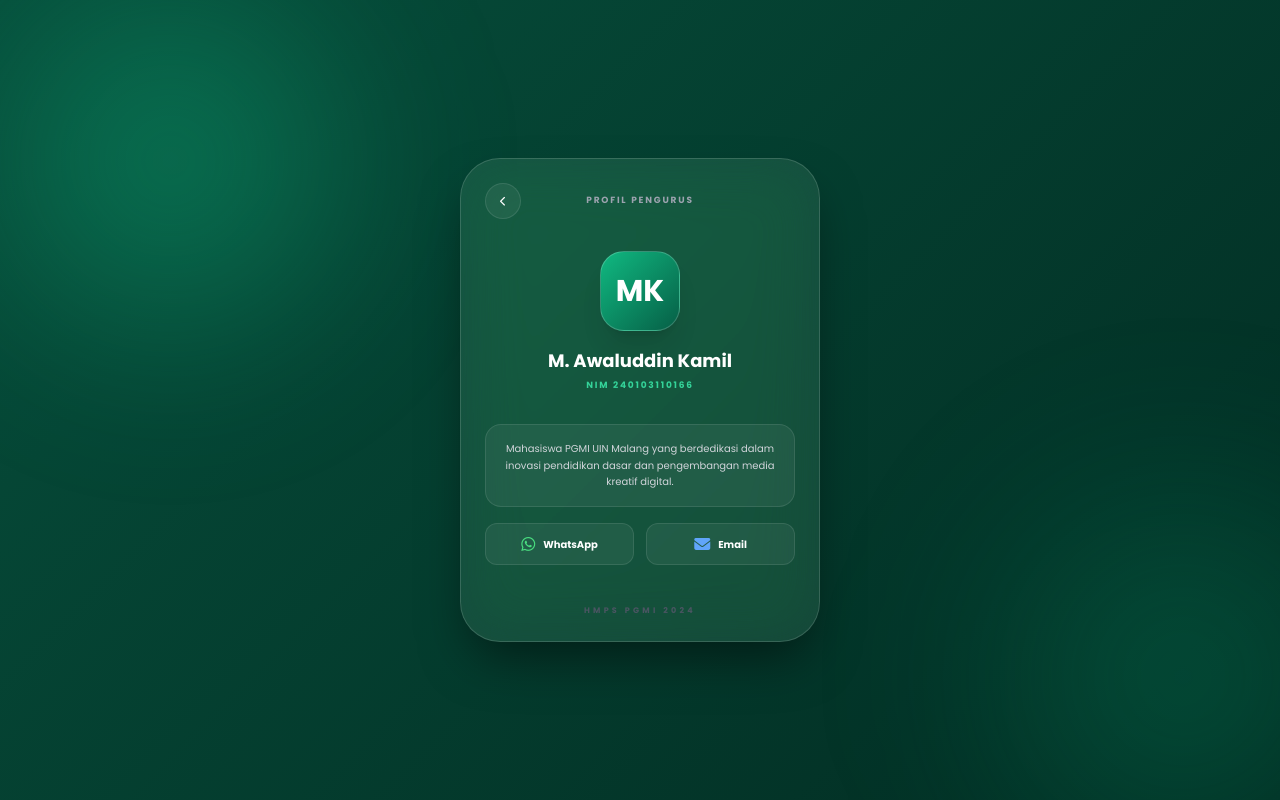
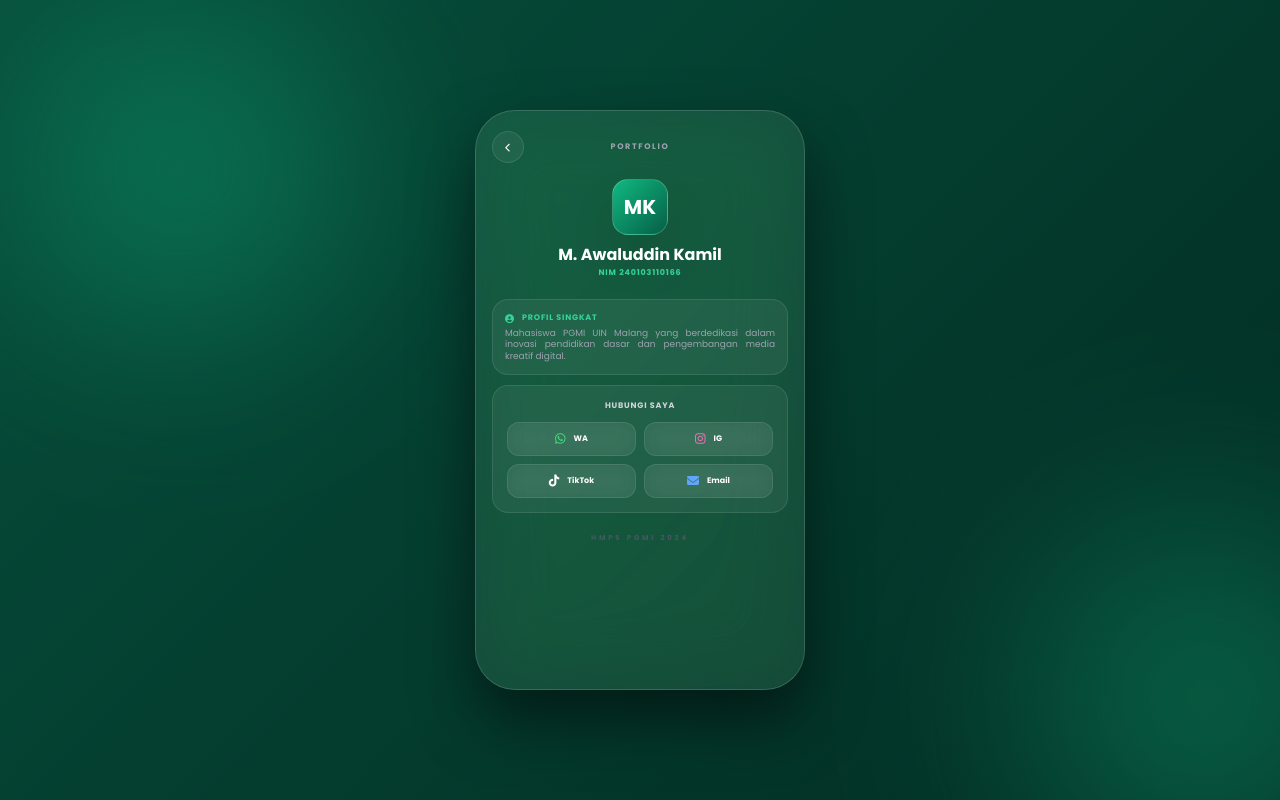
Before and after one commit to sempurnain/pengurus-hmps-pgmi-priode-2026, a plain HTML site: page index.html in a window 1280 px wide. Both pictures are taken after a click on the button "TENTANG DIRI SAYA". Drawn offline with nearby package versions, Linux system fonts and the light colour scheme.

Commit message:
Update index.html

```diff
--- a/index.html
+++ b/index.html
@@ -13,18 +13,15 @@
             background: #000;
             color: #fff;
             margin: 0; padding: 0;
-            display: flex;
-            justify-content: center;
-            align-items: center;
-            min-height: 100vh;
             overflow: hidden;
+            font-style: normal !important;
         }
         * { font-style: normal !important; -webkit-tap-highlight-color: transparent; }
 
-        /* iOS 18 Dynamic Liquid Background */
         .liquid-bg {
             position: fixed; top: 0; left: 0; width: 100%; height: 100%;
             z-index: -1; background: linear-gradient(135deg, #064e3b 0%, #022c22 100%);
+            overflow: hidden;
         }
         .liquid-blob {
             position: absolute; width: 500px; height: 500px;
@@ -33,136 +30,152 @@
             animation: move 25s infinite alternate ease-in-out;
         }
         .blob-1 { top: -100px; left: -100px; }
-        .blob-2 { bottom: -100px; right: -100px; background: radial-gradient(circle, rgba(5, 150, 105, 0.3) 0%, rgba(0, 0, 0, 0) 70%); animation-delay: -5s; }
+        .blob-2 { bottom: -100px; right: -100px; animation-delay: -5s; }
 
         @keyframes move {
-            from { transform: translate(0, 0) scale(1); }
-            to { transform: translate(100px, 50px) scale(1.2); }
+            from { transform: translate(0, 0) scale(1) rotate(0deg); }
+            to { transform: translate(150px, 100px) scale(1.3) rotate(90deg); }
         }
 
-        /* Card Style - Auto Height & Responsive Width */
         .ios-glass {
             background: rgba(255, 255, 255, 0.08);
-            backdrop-filter: blur(30px) saturate(180%);
-            -webkit-backdrop-filter: blur(30px) saturate(180%);
+            backdrop-filter: blur(35px) saturate(200%);
+            -webkit-backdrop-filter: blur(35px) saturate(200%);
             border: 0.5px solid rgba(255, 255, 255, 0.15);
             border-radius: 2.5rem;
-            width: 92%; /* Lebar otomatis di HP */
-            max-width: 360px; /* Lebar maksimal di layar besar */
-            display: flex;
-            flex-direction: column;
-            box-shadow: 0 25px 50px -12px rgba(0, 0, 0, 0.5);
         }
 
         .ios-btn {
             background: rgba(255, 255, 255, 0.06);
             border: 0.5px solid rgba(255, 255, 255, 0.1);
-            transition: all 0.2s ease;
+            backdrop-filter: blur(10px);
+            transition: all 0.3s cubic-bezier(0.25, 1, 0.5, 1);
         }
-        .ios-btn:active { transform: scale(0.97); background: rgba(255, 255, 255, 0.12); }
+        .ios-btn:active { transform: scale(0.96); background: rgba(255, 255, 255, 0.15); }
 
-        .page { display: none; animation: fadeIn 0.4s ease-out forwards; }
-        .page-active { display: flex; flex-direction: column; }
+        .page { display: none; animation: iosSlideUp 0.6s cubic-bezier(0.23, 1, 0.32, 1) forwards; }
+        .page-active { display: flex; flex-direction: column; height: 100%; }
 
-        @keyframes fadeIn {
-            from { opacity: 0; transform: translateY(10px); }
-            to { opacity: 1; transform: translateY(0); }
+        @keyframes iosSlideUp {
+            from { opacity: 0; transform: translateY(20px); filter: blur(5px); }
+            to { opacity: 1; transform: translateY(0); filter: blur(0); }
         }
+
+        .haptic-pulse { animation: haptic 2s infinite; }
+        @keyframes haptic { 0%, 100% { opacity: 1; } 50% { opacity: 0.7; } }
 
         .scrollbar-hide::-webkit-scrollbar { display: none; }
     </style>
 </head>
-<body>
+<body class="flex justify-center items-center min-h-screen p-2">
 
     <div class="liquid-bg">
         <div class="liquid-blob blob-1"></div>
         <div class="liquid-blob blob-2"></div>
     </div>
 
-    <!-- Main Card Container -->
-    <div class="ios-glass overflow-hidden">
+    <!-- Main Container -->
+    <div class="w-full max-w-[330px] h-[580px] ios-glass relative overflow-hidden shadow-[0_30px_60px_rgba(0,0,0,0.5)]">
 
-        <!-- HALAMAN 1 -->
-        <div id="main-page" class="page page-active p-6 text-center">
+        <!-- ================= HALAMAN 1: HOME ================= -->
+        <!-- p-4 diturunkan padding atasnya menggunakan pt-5 -->
+        <div id="main-page" class="page page-active px-4 pt-5 pb-4 text-center">
 
-            <!-- Header: Margin dikurangi agar simetris dengan padding card -->
-            <div class="mb-8">
-                <div class="inline-flex items-center gap-2 bg-emerald-500/20 px-3 py-1 rounded-full border border-emerald-500/30 mb-4">
-                    <span class="w-1.5 h-1.5 rounded-full bg-emerald-400 animate-pulse"></span>
-                    <span class="text-[9px] font-bold tracking-[0.2em] text-emerald-100 uppercase">Pengurus HMPS</span>
+            <!-- Header Section: Jarak atas (mt-0) & Jarak bawah (mb-4) dipersempit -->
+            <div class="mt-0 mb-4">
+                <div class="inline-flex items-center gap-2 bg-white/10 px-3 py-1 rounded-full border border-white/10 mb-2 haptic-pulse">
+                    <span class="w-1.5 h-1.5 rounded-full bg-emerald-400"></span>
+                    <span class="text-[8px] font-bold tracking-[0.2em] text-emerald-100 uppercase">Pengurus HMPS</span>
                 </div>
-                <h1 class="text-xl font-bold tracking-tight text-white mb-1">PGMI UIN MALANG</h1>
-                <p class="text-[10px] text-emerald-400/80 font-semibold tracking-widest uppercase">Periode 2024 - 2025</p>
+                <h1 class="text-lg font-bold tracking-tight text-white mb-0">PGMI UIN MALANG</h1>
+                <p class="text-[9px] text-emerald-400/80 font-semibold tracking-widest leading-none">PERIODE 2024 - 2025</p>
             </div>
 
-            <!-- List Menu -->
-            <div class="space-y-3 mb-8">
-                <a href="https://youtube.com/@hmpspgmiuinmalang7341" target="_blank" class="ios-btn flex items-center p-3.5 rounded-2xl">
-                    <div class="w-10 h-10 bg-red-500/20 rounded-xl flex items-center justify-center mr-4">
-                        <i class="fab fa-youtube text-red-500 text-lg"></i>
+            <!-- List Links: Spacing diperkecil -->
+            <div class="space-y-2 flex-grow overflow-y-auto scrollbar-hide">
+                <a href="https://youtube.com/@hmpspgmiuinmalang7341" target="_blank" class="ios-btn flex items-center p-3 rounded-2xl group">
+                    <div class="w-9 h-9 bg-red-500/20 rounded-xl flex items-center justify-center mr-3 border border-red-500/20">
+                        <i class="fab fa-youtube text-red-500 text-base"></i>
                     </div>
-                    <span class="text-xs font-semibold text-gray-200">YouTube Official</span>
+                    <span class="text-[11px] font-semibold text-gray-200">YouTube Official</span>
                 </a>
 
-                <a href="https://www.instagram.com/sahabatpgmiuinmlg" target="_blank" class="ios-btn flex items-center p-3.5 rounded-2xl">
-                    <div class="w-10 h-10 bg-pink-500/20 rounded-xl flex items-center justify-center mr-4">
-                        <i class="fab fa-instagram text-pink-400 text-lg"></i>
+                <a href="https://www.instagram.com/sahabatpgmiuinmlg" target="_blank" class="ios-btn flex items-center p-3 rounded-2xl group">
+                    <div class="w-9 h-9 bg-gradient-to-tr from-yellow-500/20 via-pink-500/20 to-purple-500/20 rounded-xl flex items-center justify-center mr-3 border border-white/10">
+                        <i class="fab fa-instagram text-pink-400 text-base"></i>
                     </div>
-                    <span class="text-xs font-semibold text-gray-200">Instagram Resmi</span>
+                    <span class="text-[11px] font-semibold text-gray-200">Instagram Resmi</span>
                 </a>
 
-                <a href="https://www.tiktok.com/@sahabatpgmiuinmlg" target="_blank" class="ios-btn flex items-center p-3.5 rounded-2xl">
-                    <div class="w-10 h-10 bg-white/10 rounded-xl flex items-center justify-center mr-4">
-                        <i class="fab fa-tiktok text-white text-lg"></i>
+                <a href="https://www.tiktok.com/@sahabatpgmiuinmlg" target="_blank" class="ios-btn flex items-center p-3 rounded-2xl group">
+                    <div class="w-9 h-9 bg-white/10 rounded-xl flex items-center justify-center mr-3 border border-white/10">
+                        <i class="fab fa-tiktok text-white text-base"></i>
                     </div>
-                    <span class="text-xs font-semibold text-gray-200">TikTok PGMI</span>
+                    <span class="text-[11px] font-semibold text-gray-200">TikTok PGMI</span>
                 </a>
             </div>
 
-            <!-- Tombol Navigasi Bawah -->
-            <button onclick="togglePage()" class="w-full py-4 rounded-2xl text-[11px] font-bold bg-white text-black shadow-lg active:scale-95 transition-all uppercase tracking-widest">
-                Tentang Diri Saya
+            <!-- Separator: Padding diperkecil -->
+            <div class="py-3 flex justify-center items-center gap-2">
+                <div class="h-[0.5px] w-8 bg-white/10"></div>
+                <div class="w-1 h-1 rounded-full bg-white/20"></div>
+                <div class="h-[0.5px] w-8 bg-white/10"></div>
+            </div>
+
+            <button onclick="togglePage()" class="ios-btn w-full py-3.5 rounded-2xl text-[11px] font-bold bg-white text-black shadow-lg active:scale-95 transition-all mb-1">
+                TENTANG DIRI SAYA
             </button>
         </div>
 
-        <!-- HALAMAN 2 -->
-        <div id="portfolio-page" class="page p-6">
-            <div class="flex items-center justify-between mb-8">
-                <button onclick="togglePage()" class="w-9 h-9 ios-btn rounded-full flex items-center justify-center">
-                    <i class="fas fa-chevron-left text-[10px]"></i>
+        <!-- ================= HALAMAN 2: PORTFOLIO ================= -->
+        <div id="portfolio-page" class="page px-4 pt-5 pb-4 overflow-y-auto scrollbar-hide">
+            <div class="flex justify-between items-center mb-4">
+                <button onclick="togglePage()" class="w-8 h-8 ios-btn rounded-full flex items-center justify-center">
+                    <i class="fas fa-chevron-left text-[9px]"></i>
                 </button>
-                <span class="text-[9px] font-bold tracking-[0.2em] text-gray-400 uppercase">Profil Pengurus</span>
-                <div class="w-9"></div>
+                <span class="text-[8px] font-bold tracking-[0.2em] text-gray-400 uppercase">Portfolio</span>
+                <div class="w-8"></div>
             </div>
 
-            <div class="flex flex-col items-center mb-8">
-                <div class="w-20 h-20 bg-gradient-to-br from-emerald-500 to-emerald-800 rounded-3xl flex items-center justify-center text-white text-3xl font-bold shadow-xl mb-4 border border-white/20">
+            <div class="flex flex-col items-center mb-5">
+                <div class="w-14 h-14 bg-gradient-to-br from-emerald-500 to-emerald-800 rounded-2xl flex items-center justify-center text-white text-xl font-bold shadow-2xl mb-2 border border-white/20">
                     MK
                 </div>
-                <h2 class="text-lg font-bold">M. Awaluddin Kamil</h2>
-                <p class="text-[9px] text-emerald-400 font-bold tracking-[0.2em] uppercase mt-1">NIM 240103110166</p>
+                <h2 class="text-base font-bold text-center">M. Awaluddin Kamil</h2>
+                <p class="text-[8px] text-emerald-400 font-bold tracking-widest uppercase">NIM 240103110166</p>
             </div>
 
-            <div class="space-y-4">
-                <div class="ios-btn p-4 rounded-2xl">
-                    <p class="text-[10px] text-gray-300 leading-relaxed text-center">
+            <div class="space-y-2.5">
+                <div class="ios-btn p-3 rounded-2xl">
+                    <div class="flex items-center gap-2 mb-1 text-emerald-400">
+                        <i class="fas fa-user-circle text-[9px]"></i>
+                        <h3 class="text-[8px] font-bold uppercase tracking-widest">Profil Singkat</h3>
+                    </div>
+                    <p class="text-[9px] text-gray-400 leading-tight text-justify">
                         Mahasiswa PGMI UIN Malang yang berdedikasi dalam inovasi pendidikan dasar dan pengembangan media kreatif digital.
                     </p>
                 </div>
 
-                <div class="grid grid-cols-2 gap-3">
-                    <a href="#" class="ios-btn py-3 rounded-xl flex items-center justify-center gap-2">
-                        <i class="fab fa-whatsapp text-green-400"></i>
-                        <span class="text-[10px] font-bold">WhatsApp</span>
-                    </a>
-                    <a href="#" class="ios-btn py-3 rounded-xl flex items-center justify-center gap-2">
-                        <i class="fas fa-envelope text-blue-400"></i>
-                        <span class="text-[10px] font-bold">Email</span>
-                    </a>
+                <div class="ios-btn p-3.5 rounded-2xl">
+                    <h3 class="text-[8px] font-bold text-gray-300 uppercase tracking-widest mb-2.5 text-center">Hubungi Saya</h3>
+                    <div class="grid grid-cols-2 gap-2">
+                        <a href="#" class="ios-btn py-2 rounded-xl flex items-center justify-center gap-2 text-[8px] font-bold">
+                            <i class="fab fa-whatsapp text-green-400 text-xs"></i> WA
+                        </a>
+                        <a href="#" class="ios-btn py-2 rounded-xl flex items-center justify-center gap-2 text-[8px] font-bold">
+                            <i class="fab fa-instagram text-pink-400 text-xs"></i> IG
+                        </a>
+                        <a href="#" class="ios-btn py-2 rounded-xl flex items-center justify-center gap-2 text-[8px] font-bold">
+                            <i class="fab fa-tiktok text-white text-xs"></i> TikTok
+                        </a>
+                        <a href="#" class="ios-btn py-2 rounded-xl flex items-center justify-center gap-2 text-[8px] font-bold">
+                            <i class="fas fa-envelope text-blue-400 text-xs"></i> Email
+                        </a>
+                    </div>
                 </div>
             </div>
 
-            <p class="text-center text-[8px] text-gray-600 font-bold tracking-[0.4em] uppercase mt-10">HMPS PGMI 2024</p>
+            <p class="text-center text-[7px] text-gray-600 font-bold tracking-[0.4em] uppercase py-5">HMPS PGMI 2024</p>
         </div>
     </div>
 
@@ -170,10 +183,18 @@
         function togglePage() {
             const main = document.getElementById('main-page');
             const port = document.getElementById('portfolio-page');
-            main.classList.toggle('page-active');
-            main.style.display = main.classList.contains('page-active') ? 'flex' : 'none';
-            port.classList.toggle('page-active');
-            port.style.display = port.classList.contains('page-active') ? 'flex' : 'none';
+
+            if (main.classList.contains('page-active')) {
+                main.classList.remove('page-active');
+                main.style.display = 'none';
+                port.style.display = 'flex';
+                port.classList.add('page-active');
+            } else {
+                port.classList.remove('page-active');
+                port.style.display = 'none';
+                main.style.display = 'flex';
+                main.classList.add('page-active');
+            }
         }
     </script>
 </body>
```
